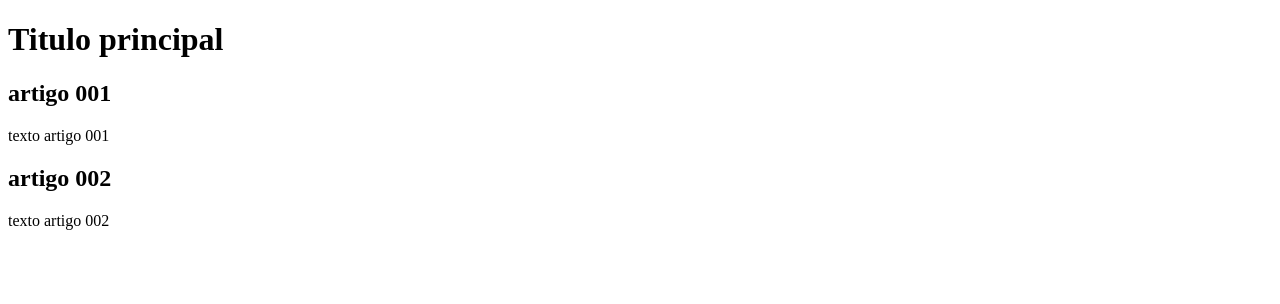
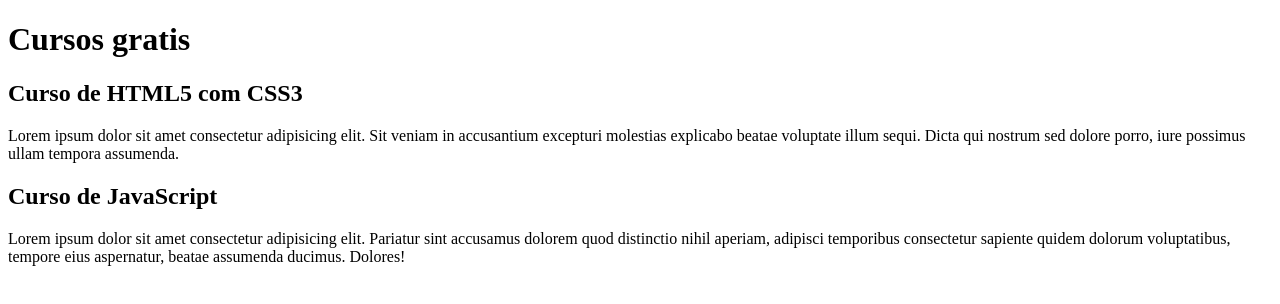
Before and after one commit to AlexandreLacerda50/projeto-site, a plain HTML site: page index.html in a window 1280 px wide. Drawn offline with Linux system fonts and the light colour scheme.

Commit message:
comecei a escrever o conteudo

```diff
--- a/index.html
+++ b/index.html
@@ -8,15 +8,20 @@
 <body>
     <main>
         <header>
-            <h1>Titulo principal</h1>
+            <h1>Cursos gratis</h1>
         </header>
         <article>
-            <h2>artigo 001</h2>
-            <p>texto artigo 001</p>
+            <h2>Curso de HTML5 com CSS3</h2>
+            <p>Lorem ipsum dolor sit amet consectetur adipisicing elit.
+                 Sit veniam in accusantium excepturi molestias explicabo beatae voluptate illum sequi.
+                  Dicta qui nostrum sed dolore porro, iure possimus ullam tempora assumenda.</p>
         </article>
         <article>
-            <h2>artigo 002</h2>
-            <p>texto artigo 002</p>
+            <h2>Curso de JavaScript</h2>
+            <p>Lorem ipsum dolor sit amet consectetur adipisicing elit.
+                 Pariatur sint accusamus dolorem quod distinctio nihil aperiam,
+                  adipisci temporibus consectetur sapiente quidem dolorum voluptatibus,
+                  tempore eius aspernatur, beatae assumenda ducimus. Dolores!</p>
         </article>
     </main>
 
```
